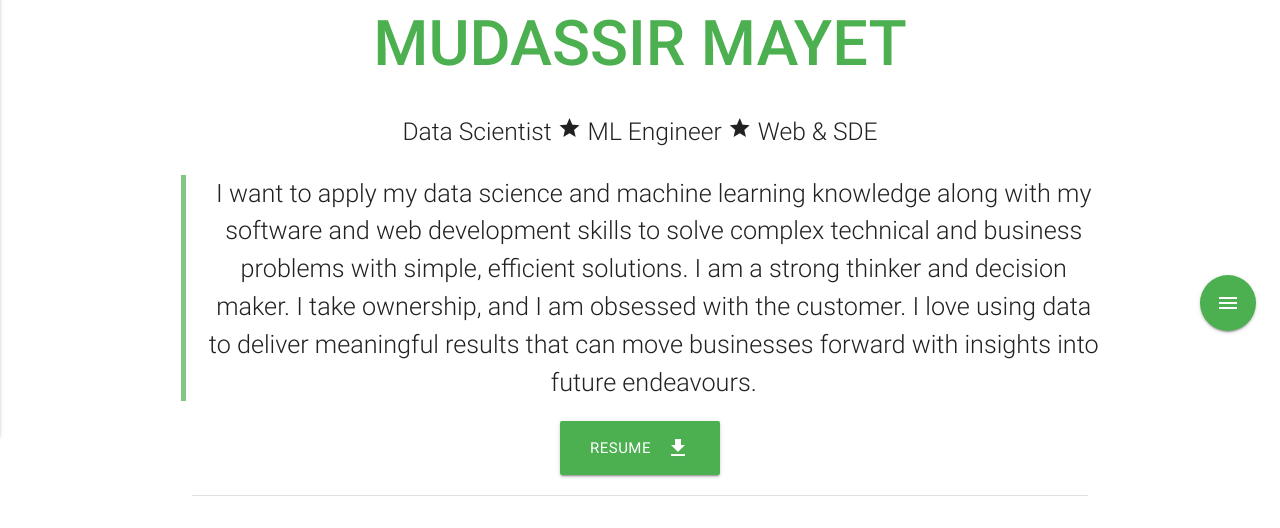
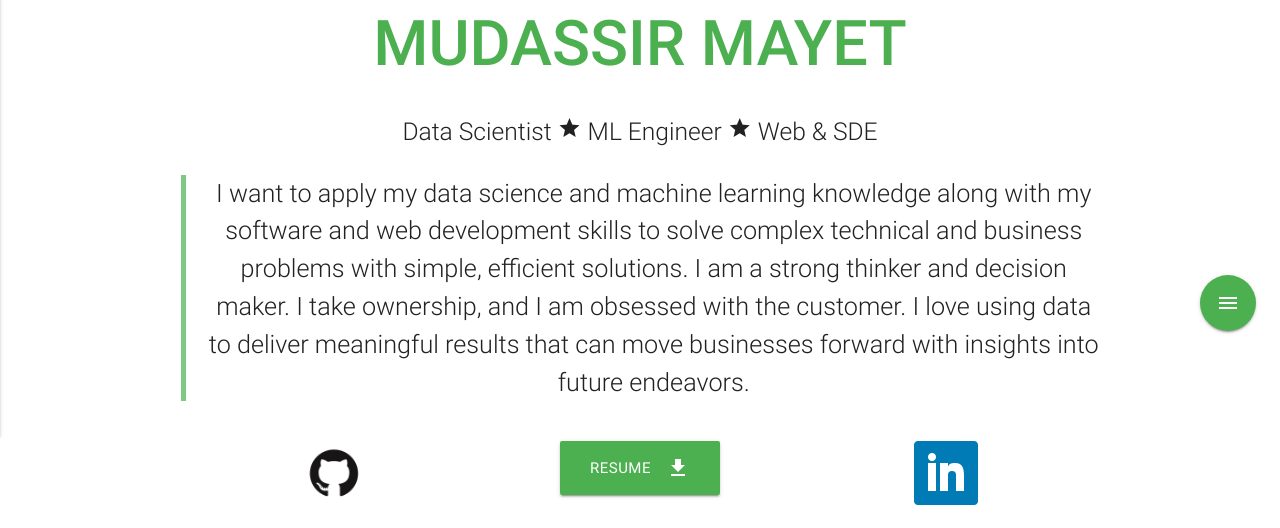
Before and after one commit to mmayet/mmayet.github.io, a plain HTML site: page index.html in a window 1280 px wide. Shown: the part 424-952 px from the top of the page. Drawn offline with nearby package versions, Linux system fonts and the light colour scheme.

Commit message:
git LI links

```diff
--- a/css/style.css
+++ b/css/style.css
@@ -10,6 +10,11 @@
 
 nav, .page-footer {
     background-color: #81c784;
+}
+
+.link-central {
+    max-height: 64px!important;
+    max-width: auto;
 }
 
 .icon-block {
--- a/index.html
+++ b/index.html
@@ -69,11 +69,15 @@
                 <h5 class="header col s12 light">Data Scientist <i class="material-icons">star</i> ML Engineer <i class="material-icons">star</i> Web & SDE</h5>
             </div>
             <div class="row center">
-                <blockquote class="flow-text statement">I want to apply my data science and machine learning knowledge along with my software and web development skills to solve complex technical and business problems with simple, efficient solutions. I am a strong thinker and decision maker. I take ownership, and I am obsessed with the customer. I love using data to deliver meaningful results that can move businesses forward with insights into future endeavours.</blockquote>
-                <a href="mud_mayet_data_ml_resume.pdf" id="download-button" class="btn-large waves-effect waves-light green" onclick="ga('send', 'event', 'Resume', 'Open', 'doc');">Resume <i class="material-icons right">file_download</i></a>
+                <blockquote class="flow-text statement">I want to apply my data science and machine learning knowledge along with my software and web development skills to solve complex technical and business problems with simple, efficient solutions. I am a strong thinker and decision maker. I take ownership, and I am obsessed with the customer. I love using data to deliver meaningful results that can move businesses forward with insights into future endeavors.</blockquote>
             </div>
+            <div class="row center">
+                <div class="col s4"><a href="mud_mayet_data_ml_resume.pdf" id="github-button" class="" onclick="ga('send', 'event', 'Resume', 'Open', 'doc');"><img class="responsive-img link-central" src="img/git-link.png"></a></div>
+                <div class="col s4"><a href="mud_mayet_data_ml_resume.pdf" id="download-button" class="btn-large waves-effect waves-light green" onclick="ga('send', 'event', 'Resume', 'Open', 'doc');">Resume <i class="material-icons right">file_download</i></a></div>
+                <div class="col s4"><a href="https://www.linkedin.com/in/mud/" id="linkedin-button" class="" onclick="ga('send', 'event', 'linkedin', 'linkedin', 'linkedin');"><img class="responsive-img link-central" src="img/linkedin-link.png"></a></div>
+            </div>
+            <br>
             <div class="divider"></div>
-            <br>
             <br>
         </div>
     </div>
```
Also changed, not shown: img/git-link.png (added), img/linkedin-link.png (added).
